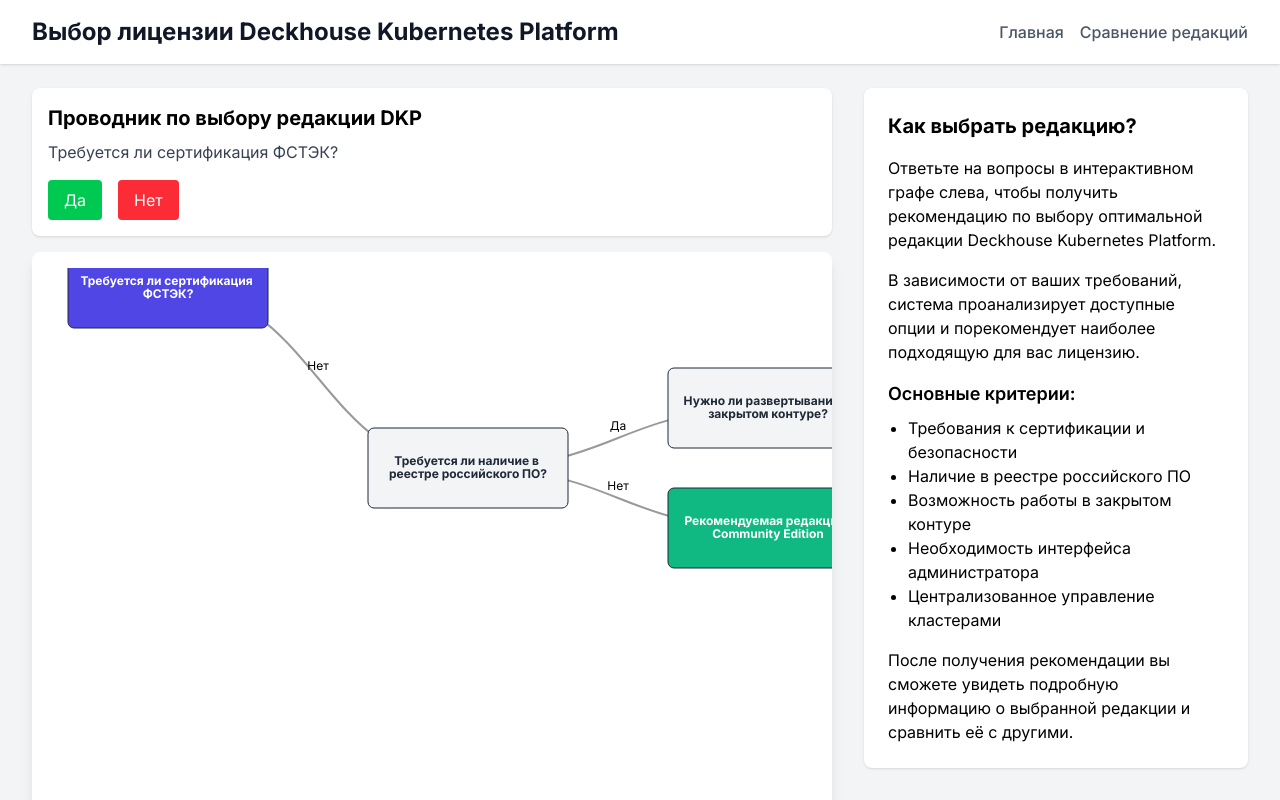
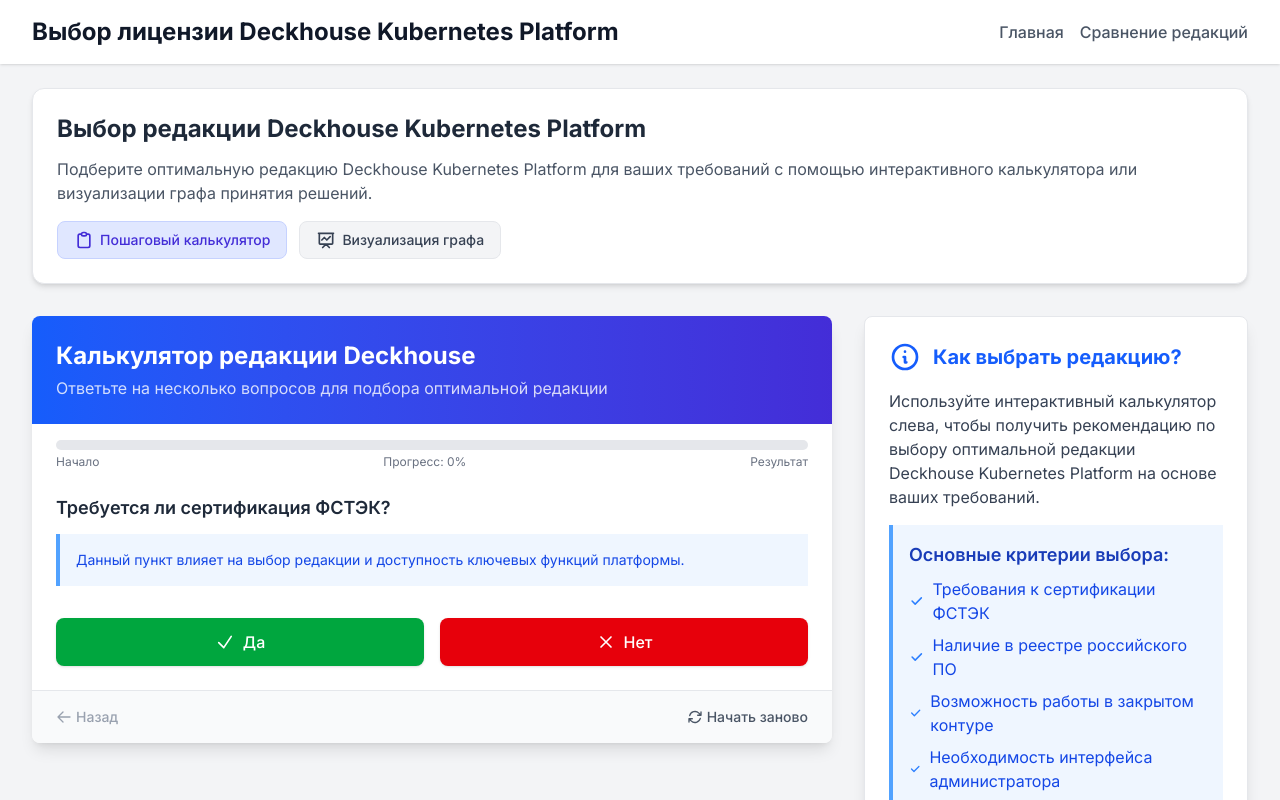
Before and after one commit to heAdz0r/dkp_license_graph, a Next.js app: page / in a window 1280 px wide. Shown: the top 800 px of the page. Built offline with nearby package versions, Linux system fonts and the light colour scheme.

Commit message:
Обновлена главная страница с интеграцией пошагового калькулятора и улучшенным интерфейсом

```diff
--- a/src/app/page.tsx
+++ b/src/app/page.tsx
@@ -1,32 +1,128 @@
 "use client";
 
-import React, { useState } from "react";
-import DecisionTree from "@/components/DecisionTree"; // Import the lazy-loaded DecisionTree
+import React, { useState, useCallback } from "react";
+import dynamic from 'next/dynamic';
+import StepCalculator from "@/components/StepCalculator";
 import EditionCard from "@/components/EditionCard";
 import ComparisonTable from "@/components/ComparisonTable";
 import { Edition, features } from "@/data/licenseData";
 
+// Динамический импорт компонента визуализации графа для оптимизации производительности
+const DecisionTree = dynamic(() => import("@/components/DecisionTree"), {
+  ssr: false,
+  loading: () => <div className="w-full h-96 bg-gray-100 rounded-lg flex items-center justify-center">
+    <div className="text-gray-500">Загрузка визуализации графа решений...</div>
+  </div>
+});
+
 export default function Home() {
+  // Состояние для выбранной редакции
   const [selectedEdition, setSelectedEdition] = useState<Edition | null>(null);
+
+  // Состояние для отображения полного сравнения
   const [showFullComparison, setShowFullComparison] = useState(false);
+
+  // Состояние для переключения между калькулятором и визуализацией
+  const [viewMode, setViewMode] = useState<'calculator' | 'visualization'>('calculator');
+
+  // Функция для выбора редакции
+  const handleEditionSelect = useCallback((edition: Edition | null) => {
+    setSelectedEdition(edition);
+  }, []);
+
+  // Функция для переключения режима просмотра
+  const toggleViewMode = useCallback(() => {
+    setViewMode(prev => prev === 'calculator' ? 'visualization' : 'calculator');
+  }, []);
 
   return (
     <div className="flex flex-col space-y-8">
-      <div className="grid grid-cols-1 md:grid-cols-3 gap-8">
-        <div className="md:col-span-2">
-          <DecisionTree onEditionSelect={setSelectedEdition} />
+      {/* Верхняя информационная секция */}
+      <div className="bg-white rounded-xl shadow-md p-6 border border-gray-200">
+        <h1 className="text-2xl font-bold text-gray-800 mb-3">
+          Выбор редакции Deckhouse Kubernetes Platform
+        </h1>
+        <p className="text-gray-600 mb-4">
+          Подберите оптимальную редакцию Deckhouse Kubernetes Platform для ваших требований с помощью
+          интерактивного калькулятора или визуализации графа принятия решений.
+        </p>
+
+        <div className="flex flex-wrap gap-3">
+          <button
+            onClick={() => setViewMode('calculator')}
+            className={`px-4 py-2 rounded-lg font-medium text-sm flex items-center ${
+              viewMode === 'calculator'
+                ? 'bg-indigo-100 text-indigo-700 border border-indigo-200'
+                : 'bg-gray-100 text-gray-700 border border-gray-200 hover:bg-gray-200'
+            }`}
+          >
+            <svg className="w-5 h-5 mr-1.5" xmlns="http://www.w3.org/2000/svg" fill="none" viewBox="0 0 24 24" stroke="currentColor">
+              <path strokeLinecap="round" strokeLinejoin="round" strokeWidth={2} d="M9 5H7a2 2 0 00-2 2v12a2 2 0 002 2h10a2 2 0 002-2V7a2 2 0 00-2-2h-2M9 5a2 2 0 002 2h2a2 2 0 002-2M9 5a2 2 0 012-2h2a2 2 0 012 2" />
+            </svg>
+            Пошаговый калькулятор
+          </button>
+
+          <button
+            onClick={() => setViewMode('visualization')}
+            className={`px-4 py-2 rounded-lg font-medium text-sm flex items-center ${
+              viewMode === 'visualization'
+                ? 'bg-indigo-100 text-indigo-700 border border-indigo-200'
+                : 'bg-gray-100 text-gray-700 border border-gray-200 hover:bg-gray-200'
+            }`}
+          >
+            <svg className="w-5 h-5 mr-1.5" xmlns="http://www.w3.org/2000/svg" fill="none" viewBox="0 0 24 24" stroke="currentColor">
+              <path strokeLinecap="round" strokeLinejoin="round" strokeWidth={2} d="M7 12l3-3 3 3 4-4M8 21l4-4 4 4M3 4h18M4 4h16v12a1 1 0 01-1 1H5a1 1 0 01-1-1V4z" />
+            </svg>
+            Визуализация графа
+          </button>
+        </div>
+      </div>
+
+      {/* Основная секция с калькулятором/визуализацией и карточкой редакции */}
+      <div className="grid grid-cols-1 lg:grid-cols-3 gap-8">
+        {/* Левая колонка (2/3 ширины на больших экранах) */}
+        <div className="lg:col-span-2">
+          {viewMode === 'calculator' ? (
+            <StepCalculator onEditionSelect={handleEditionSelect} />
+          ) : (
+            <div className="bg-white rounded-lg shadow-lg p-4 border border-gray-200">
+              <h2 className="text-xl font-bold mb-4">Граф принятия решений</h2>
+              <p className="text-gray-600 mb-4">
+                Визуализация процесса выбора редакции на основе ваших требований. Вы можете взаимодействовать с графом,
+                кликая на узлы для перехода между вопросами.
+              </p>
+              <DecisionTree onEditionSelect={handleEditionSelect} />
+            </div>
+          )}
         </div>
 
+        {/* Правая колонка (1/3 ширины на больших экранах) */}
         <div>
           {selectedEdition ? (
             <div className="space-y-6">
               <EditionCard edition={selectedEdition} features={features} />
 
-              <div className="bg-white p-4 shadow rounded-lg">
+              <div className="bg-white p-4 shadow-lg rounded-lg border border-gray-200">
                 <button
                   onClick={() => setShowFullComparison(!showFullComparison)}
-                  className="w-full py-2 bg-gray-800 hover:bg-gray-900 text-white font-bold rounded"
+                  className="w-full py-3 px-4 bg-gray-800 hover:bg-gray-900 text-white font-medium rounded-lg shadow transition duration-200 flex items-center justify-center"
                 >
+                  <svg
+                    className="w-5 h-5 mr-2"
+                    xmlns="http://www.w3.org/2000/svg"
+                    fill="none"
+                    viewBox="0 0 24 24"
+                    stroke="currentColor"
+                  >
+                    <path
+                      strokeLinecap="round"
+                      strokeLinejoin="round"
+                      strokeWidth={2}
+                      d={showFullComparison
+                        ? "M5 15l7-7 7 7"
+                        : "M19 9l-7 7-7-7"}
+                    />
+                  </svg>
                   {showFullComparison
                     ? "Скрыть полное сравнение"
                     : "Показать полное сравнение"}
@@ -34,38 +130,79 @@
               </div>
             </div>
           ) : (
-            <div className="bg-white p-6 shadow rounded-lg">
-              <h2 className="text-xl font-bold mb-4">Как выбрать редакцию?</h2>
-              <p className="mb-4">
-                Ответьте на вопросы в интерактивном графе слева, чтобы получить
-                рекомендацию по выбору оптимальной редакции Deckhouse Kubernetes
-                Platform.
+            <div className="bg-white p-6 shadow-lg rounded-lg border border-gray-200">
+              <div className="flex items-center mb-4 text-blue-600">
+                <svg className="w-8 h-8 mr-3" xmlns="http://www.w3.org/2000/svg" fill="none" viewBox="0 0 24 24" stroke="currentColor">
+                  <path strokeLinecap="round" strokeLinejoin="round" strokeWidth={2} d="M13 16h-1v-4h-1m1-4h.01M21 12a9 9 0 11-18 0 9 9 0 0118 0z" />
+                </svg>
+                <h2 className="text-xl font-bold">Как выбрать редакцию?</h2>
+              </div>
+
+              <p className="mb-4 text-gray-700">
+                Используйте интерактивный калькулятор слева, чтобы получить рекомендацию по выбору оптимальной редакции
+                Deckhouse Kubernetes Platform на основе ваших требований.
               </p>
-              <p className="mb-4">
-                В зависимости от ваших требований, система проанализирует
-                доступные опции и порекомендует наиболее подходящую для вас
-                лицензию.
-              </p>
-              <h3 className="text-lg font-semibold mb-2">Основные критерии:</h3>
-              <ul className="list-disc pl-5 mb-4">
-                <li>Требования к сертификации и безопасности</li>
-                <li>Наличие в реестре российского ПО</li>
-                <li>Возможность работы в закрытом контуре</li>
-                <li>Необходимость интерфейса администратора</li>
-                <li>Централизованное управление кластерами</li>
-              </ul>
-              <p>
-                После получения рекомендации вы сможете увидеть подробную
-                информацию о выбранной редакции и сравнить её с другими.
+
+              <div className="bg-blue-50 border-l-4 border-blue-400 p-4 mb-4">
+                <h3 className="text-lg font-semibold text-blue-800 mb-2">Основные критерии выбора:</h3>
+                <ul className="space-y-2 text-blue-700">
+                  <li className="flex items-center">
+                    <svg className="w-4 h-4 mr-2 text-blue-500" xmlns="http://www.w3.org/2000/svg" viewBox="0 0 20 20" fill="currentColor">
+                      <path fillRule="evenodd" d="M16.707 5.293a1 1 0 010 1.414l-8 8a1 1 0 01-1.414 0l-4-4a1 1 0 011.414-1.414L8 12.586l7.293-7.293a1 1 0 011.414 0z" clipRule="evenodd" />
+                    </svg>
+                    Требования к сертификации ФСТЭК
+                  </li>
+                  <li className="flex items-center">
+                    <svg className="w-4 h-4 mr-2 text-blue-500" xmlns="http://www.w3.org/2000/svg" viewBox="0 0 20 20" fill="currentColor">
+                      <path fillRule="evenodd" d="M16.707 5.293a1 1 0 010 1.414l-8 8a1 1 0 01-1.414 0l-4-4a1 1 0 011.414-1.414L8 12.586l7.293-7.293a1 1 0 011.414 0z" clipRule="evenodd" />
+                    </svg>
+                    Наличие в реестре российского ПО
+                  </li>
+                  <li className="flex items-center">
+                    <svg className="w-4 h-4 mr-2 text-blue-500" xmlns="http://www.w3.org/2000/svg" viewBox="0 0 20 20" fill="currentColor">
+                      <path fillRule="evenodd" d="M16.707 5.293a1 1 0 010 1.414l-8 8a1 1 0 01-1.414 0l-4-4a1 1 0 011.414-1.414L8 12.586l7.293-7.293a1 1 0 011.414 0z" clipRule="evenodd" />
+                    </svg>
+                    Возможность работы в закрытом контуре
+                  </li>
+                  <li className="flex items-center">
+                    <svg className="w-4 h-4 mr-2 text-blue-500" xmlns="http://www.w3.org/2000/svg" viewBox="0 0 20 20" fill="currentColor">
+                      <path fillRule="evenodd" d="M16.707 5.293a1 1 0 010 1.414l-8 8a1 1 0 01-1.414 0l-4-4a1 1 0 011.414-1.414L8 12.586l7.293-7.293a1 1 0 011.414 0z" clipRule="evenodd" />
+                    </svg>
+                    Необходимость интерфейса администратора
+                  </li>
+                  <li className="flex items-center">
+                    <svg className="w-4 h-4 mr-2 text-blue-500" xmlns="http://www.w3.org/2000/svg" viewBox="0 0 20 20" fill="currentColor">
+                      <path fillRule="evenodd" d="M16.707 5.293a1 1 0 010 1.414l-8 8a1 1 0 01-1.414 0l-4-4a1 1 0 011.414-1.414L8 12.586l7.293-7.293a1 1 0 011.414 0z" clipRule="evenodd" />
+                    </svg>
+                    Расширенные функции безопасности
+                  </li>
+                </ul>
+              </div>
+
+              <p className="text-gray-700">
+                После получения рекомендации вы увидите подробную информацию о выбранной редакции и сможете сравнить её с другими
+                вариантами для принятия оптимального решения.
               </p>
             </div>
           )}
         </div>
       </div>
 
+      {/* Секция полного сравнения (отображается, если включено) */}
       {showFullComparison && (
-        <div className="mt-8">
-          <h2 className="text-2xl font-bold mb-4">Полное сравнение редакций</h2>
+        <div className="bg-white rounded-lg shadow-lg p-6 border border-gray-200">
+          <div className="flex items-center justify-between mb-6">
+            <h2 className="text-2xl font-bold text-gray-800">Полное сравнение редакций</h2>
+            <button
+              onClick={() => setShowFullComparison(false)}
+              className="text-gray-500 hover:text-gray-700"
+            >
+              <svg className="w-6 h-6" xmlns="http://www.w3.org/2000/svg" fill="none" viewBox="0 0 24 24" stroke="currentColor">
+                <path strokeLinecap="round" strokeLinejoin="round" strokeWidth={2} d="M6 18L18 6M6 6l12 12" />
+              </svg>
+            </button>
+          </div>
+
           <ComparisonTable
             selectedEditions={selectedEdition ? [selectedEdition] : undefined}
           />
```
